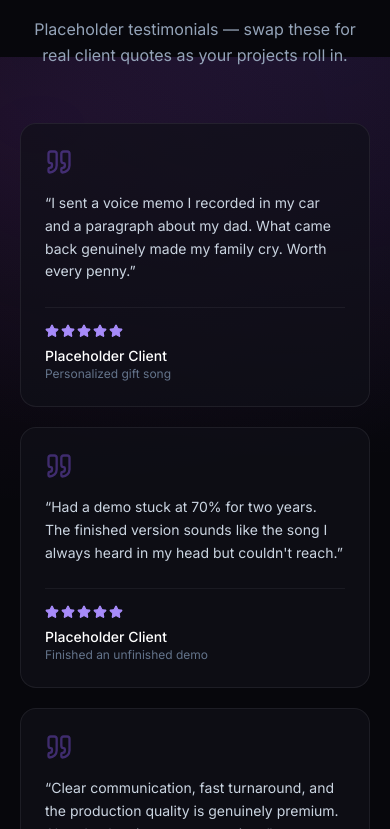
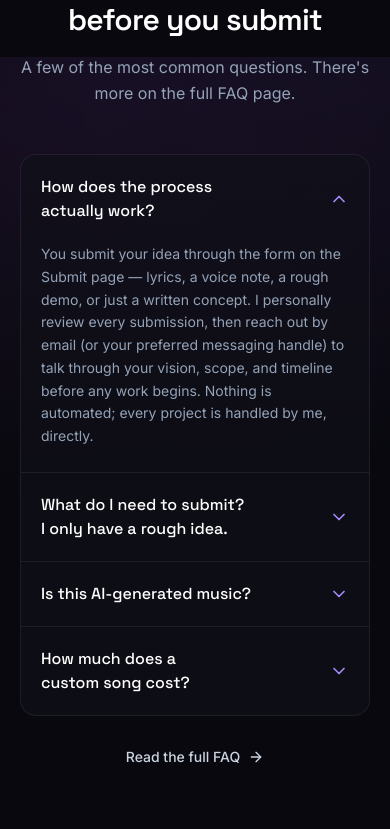
Before and after one commit to artsofficialintelligence/demotodone, a Next.js app: page / in a window 390 px wide. Shown: the part 6695-7524 px from the top of the page. Built offline with nearby package versions, Linux system fonts and the light colour scheme; no server answers.

Commit message:
Remove placeholder testimonials section

```diff
--- a/app/page.tsx
+++ b/app/page.tsx
@@ -14,8 +14,6 @@ import {
   Gift,
   BookOpen,
   Radio,
-  Quote,
-  Star,
 } from "lucide-react";
 import Reveal from "@/components/Reveal";
 import SectionHeading from "@/components/SectionHeading";
@@ -95,27 +93,6 @@ const services = [
     icon: Radio,
     title: "Business jingles",
     body: "Memorable, professional jingles for brands, ads, and marketing — built to stick in your audience's head.",
-  },
-];
-
-const testimonials = [
-  {
-    quote:
-      "I sent a voice memo I recorded in my car and a paragraph about my dad. What came back genuinely made my family cry. Worth every penny.",
-    name: "Placeholder Client",
-    detail: "Personalized gift song",
-  },
-  {
-    quote:
-      "Had a demo stuck at 70% for two years. The finished version sounds like the song I always heard in my head but couldn't reach.",
-    name: "Placeholder Client",
-    detail: "Finished an unfinished demo",
-  },
-  {
-    quote:
-      "Clear communication, fast turnaround, and the production quality is genuinely premium. Already planning my next project.",
-    name: "Placeholder Client",
-    detail: "Custom vocal song",
   },
 ];
 
@@ -337,41 +314,6 @@ export default function HomePage() {
         </Reveal>
       </section>
 
-      {/* ─────────────────── Social proof (placeholder) ───────── */}
-      <section className="container-page py-20 sm:py-24">
-        <SectionHeading
-          eyebrow="Social proof"
-          title="What people say"
-          description="Placeholder testimonials — swap these for real client quotes as your projects roll in."
-        />
-        <div className="mt-14 grid gap-5 lg:grid-cols-3">
-          {testimonials.map((t, i) => (
-            <Reveal key={i} delay={i * 100}>
-              <figure className="card card-hover flex h-full flex-col p-6">
-                <Quote className="h-7 w-7 text-brand/40" />
-                <blockquote className="mt-4 flex-1 text-sm leading-relaxed text-slate-300">
-                  &ldquo;{t.quote}&rdquo;
-                </blockquote>
-                <figcaption className="mt-6 border-t border-white/[0.06] pt-4">
-                  <div className="flex gap-0.5">
-                    {Array.from({ length: 5 }).map((_, s) => (
-                      <Star
-                        key={s}
-                        className="h-3.5 w-3.5 fill-brand-light text-brand-light"
-                      />
-                    ))}
-                  </div>
-                  <p className="mt-2 text-sm font-medium text-white">
-                    {t.name}
-                  </p>
-                  <p className="text-xs text-slate-500">{t.detail}</p>
-                </figcaption>
-              </figure>
-            </Reveal>
-          ))}
-        </div>
-      </section>
-
       {/* ─────────────────────── FAQ preview ──────────────────── */}
       <section className="border-t border-white/[0.06] bg-ink-900/40">
         <div className="container-page py-20 sm:py-24">
```
